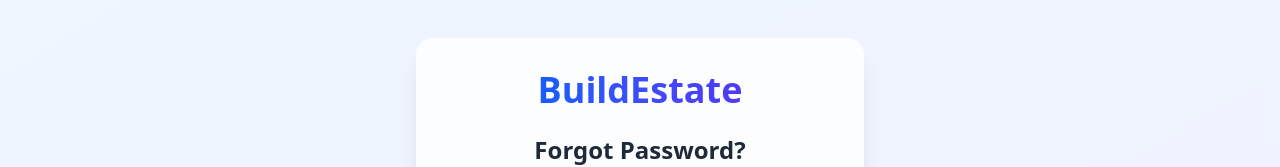
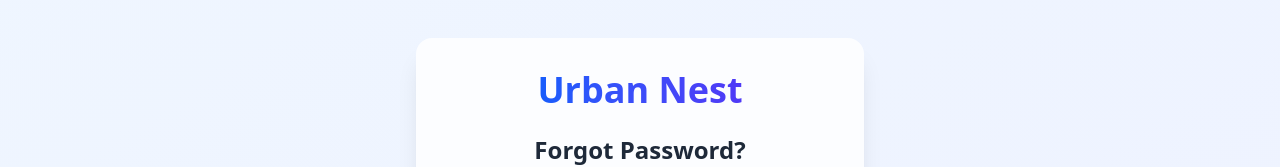
Before and after one commit to tejasderle24/Urban-Nest-FrontEnd, a React (Vite) app in the folder client/: page /forgot-password in a window 1280 px wide. Shown: the part 155-322 px from the top of the page. Built offline with nearby package versions, Linux system fonts and the light colour scheme; no server answers.

Commit message:
Update ForgotPassword.jsx
...

```diff
--- a/client/src/components/Auth/ForgotPassword.jsx
+++ b/client/src/components/Auth/ForgotPassword.jsx
@@ -41,7 +41,7 @@ const ForgotPassword = () => {
           <div className="text-center mb-8">
             <Link to="/" className="inline-block mb-6">
               <h2 className="text-4xl font-bold bg-gradient-to-r from-blue-600 to-indigo-600 bg-clip-text text-transparent">
-                BuildEstate
+                Urban Nest
               </h2>
             </Link>
             <h2 className="text-2xl font-semibold text-gray-800">Forgot Password?</h2>
```
